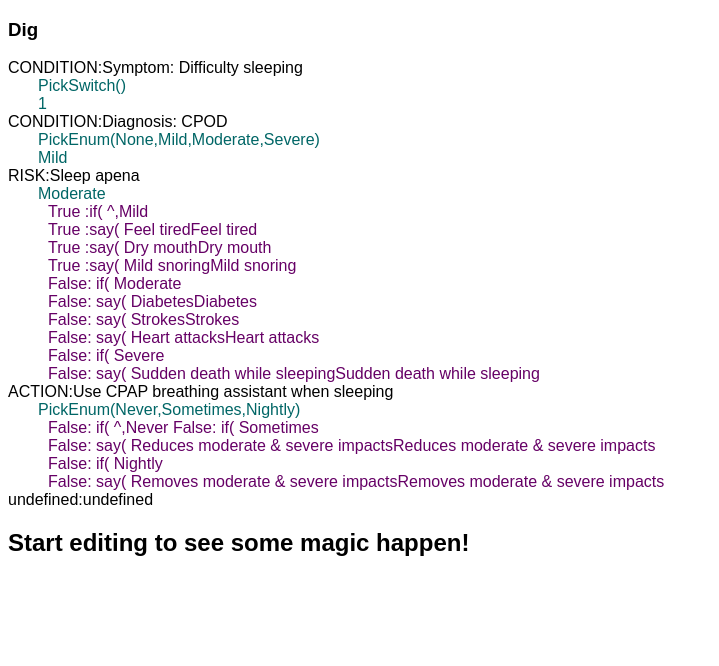
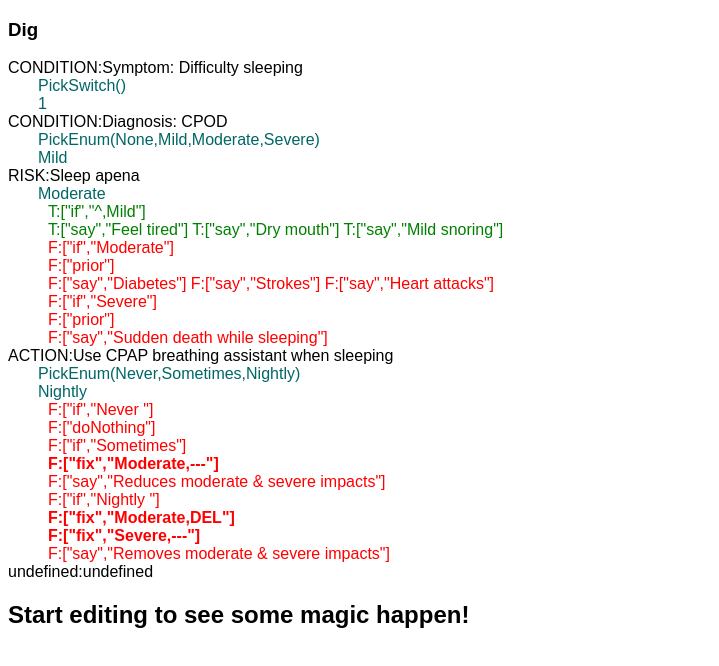
Before and after one commit to kenlane33/BioImpacts, a React (Create React App) app: page / in a window 1280 px wide. Shown: the top 666 px of the page, without its empty margins (0-719 px from the left). Built offline with nearby package versions, Linux system fonts and the light colour scheme.

Commit message:
Imp render comps

```diff
--- a/src/App.js
+++ b/src/App.js
@@ -46,8 +46,9 @@ export default function App() {
                   flavor: "ACTION",
                   name: "Use CPAP breathing assistant when sleeping",
                   picker: "PickEnum(Never,Sometimes,Nightly)",
+                  id: 4,
                   impacts: [
-                    "if(^,Never    ).doNothing()",
+                    "if(Never    ).doNothing()",
                     "if(Sometimes).fix(Moderate,---).say(Reduces moderate & severe impacts.)",
                     "if(Nightly  ).fix(Moderate,DEL).fix(Severe,---).say(Removes moderate & severe impacts.)"
                   ]
@@ -62,16 +63,15 @@ export default function App() {
   const jours = {
     "1": ["Symptom: Difficulty sleeping", 1, null],
     "2": ["Diagnosis: CPOD", "Mild", null],
-    "3": ["Sleep apena", "Moderate", null]
+    "3": ["Sleep apena", "Moderate", null],
+    "4": ["Use CPAP breathing assistant when sleeping", "Nightly", 2],
   }
 
-  const parseImp = (imp) =>
-    imp.split(/\s*\./g).map((x) =>
-      x
-        .trim()
-        .split(/[()]/g)
-        .filter((x) => x !== "")
-    )
+  const parseImp = (imp) => imp.split(/\s*\./g).map((i) => (
+    i.trim()
+    .split(/[()]/g)
+    .filter((x) => x !== "")
+  ))
   const cleanImpacts = (imps) => imps.map((imp) => parseImp(imp))
 
   const decorateStruc = (struc, jours) => {
@@ -132,7 +132,7 @@ export default function App() {
   }
   const matchAncestorPick = (struc, idx, pickIndexToCompare = 2) => (
     struc.ancestors.map( (x) =>
-      safeIth(x.pick, pickIndexToCompare).contains(idx)
+      safeIth(x.pick, pickIndexToCompare.contains(idx) )
     )
   )
 
@@ -143,7 +143,7 @@ export default function App() {
 
   const matchParentPick = (struc, valToMatch, pickIndexToCompare = 1) => {
     const pp = safeIth(struc.parent().pick, pickIndexToCompare)
-    console.log( `Does if(${valToMatch}) == ${pp} on parent's pick:\n ${struc.parent().pick.slice(0,3)}`)
+    console.log( `${(pp === valToMatch)?'Match':'Nope'} Does if(${valToMatch}) == ${pp} on parent's pick:\n ${struc.parent().pick.slice(0,3)}`)
     return pp === valToMatch
   }
 
@@ -163,10 +163,23 @@ export default function App() {
         i += 2
       }
     } else {
+      // oneMatched ||= safeIth(struc.pick, 2) === ifParams.trim()
       oneMatched ||= safeIth(struc.pick, 2) === ifParams.trim()
     }
     return oneMatched
   }
+
+  const tfStr = (tf) => (tf) ? "T" : "F"
+  const SimpleImp =({tf,parts,stl={},elType='d'}) => {
+    // const txt = `${tfStr(tf)}: ${parts.join('(')})`
+    const txt = ` ${tfStr(tf)}:${JSON.stringify(parts)}`
+    stl = {...stl, ...((tf)?({color:'green'}):({color:'red'}))}
+    return (elType=='s')?
+    <span style={stl}>{txt}</span> :
+    <div  style={stl}>{txt}</div>
+  }
+  const FixImp = (props) => <SimpleImp {...{...props, stl:{fontWeight:'bold'}}} />
+  const SayImp = (props) => <SimpleImp {...{...props, elType:'s'}} />
 
   const runImps = (imps, struc) => {
     return (imps && imps.map((imp) => runImp(imp, struc))) || []
@@ -174,17 +187,19 @@ export default function App() {
   const runImp = (impRaw, struc) => {
     const imp = parseImp(impRaw)
     let ifExpResult = false
-    return imp.map((i) => {
-      const [verb, ...rest] = i
+    return imp.filter(x=>x.length>0).map((impParts) => {
+      const [verb, ...rest] = impParts.map(x=>x.trim())
       // console.log( [verb, rest] )
       if (verb == "if") {
         ifExpResult = if_Imp(rest[0], struc)
         console.log(ifExpResult)
-        return (ifExpResult ? " True :" : " False: ") + i.join('( ')
+        return <SimpleImp tf={ifExpResult} parts={impParts} />
       } else if (verb == "say") {
-        return <div key={rest[0]}>
-          {(ifExpResult ? " True :" : " False: ") + i.join('( ') + rest[0]}
-        </div>
+        return <SayImp tf={ifExpResult} parts={impParts} />
+      } else if (verb == "fix") {
+        return <FixImp tf={ifExpResult} parts={impParts} />
+      } else {
+        return <SimpleImp tf={ifExpResult} parts={impParts} />
       }
     })
   }
```
